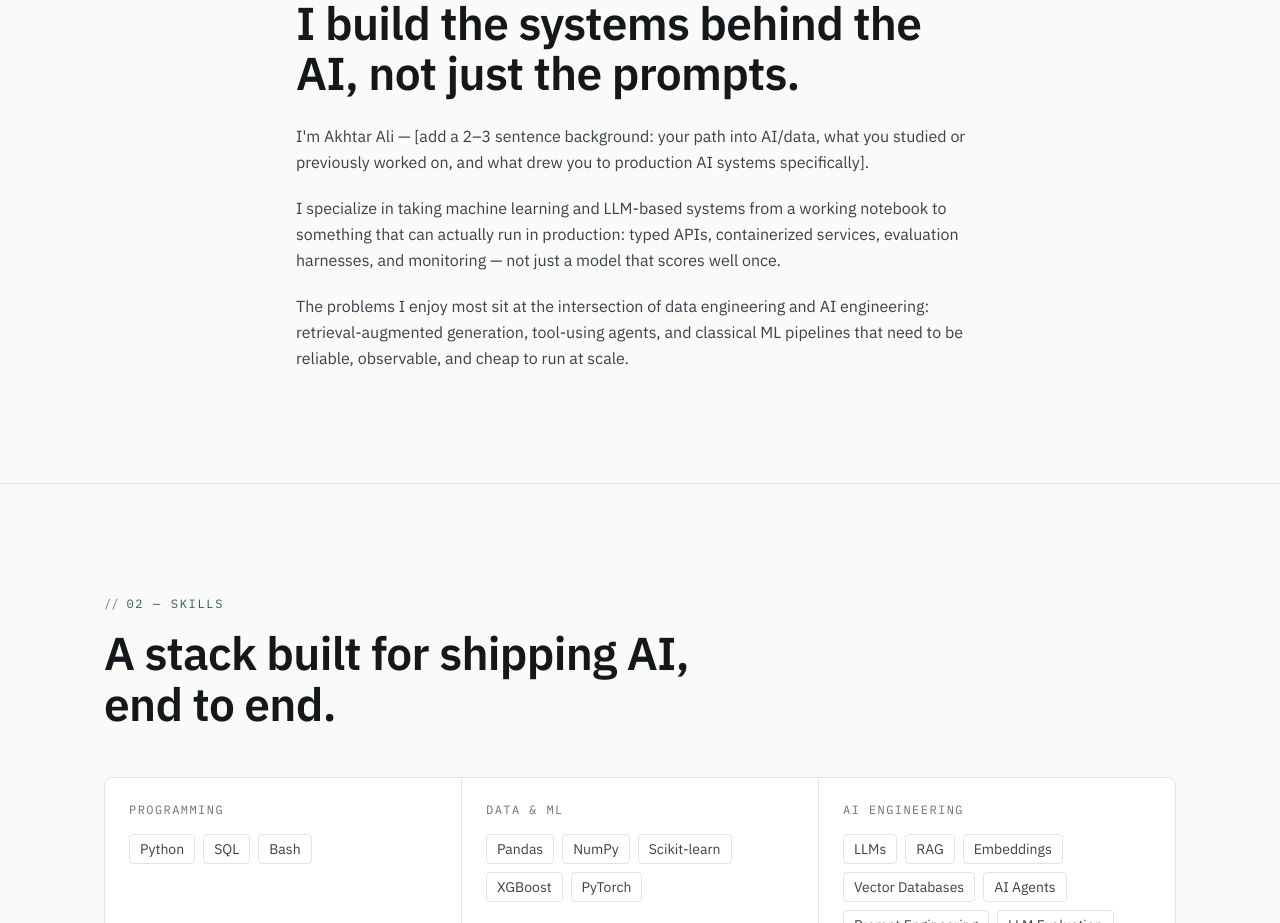
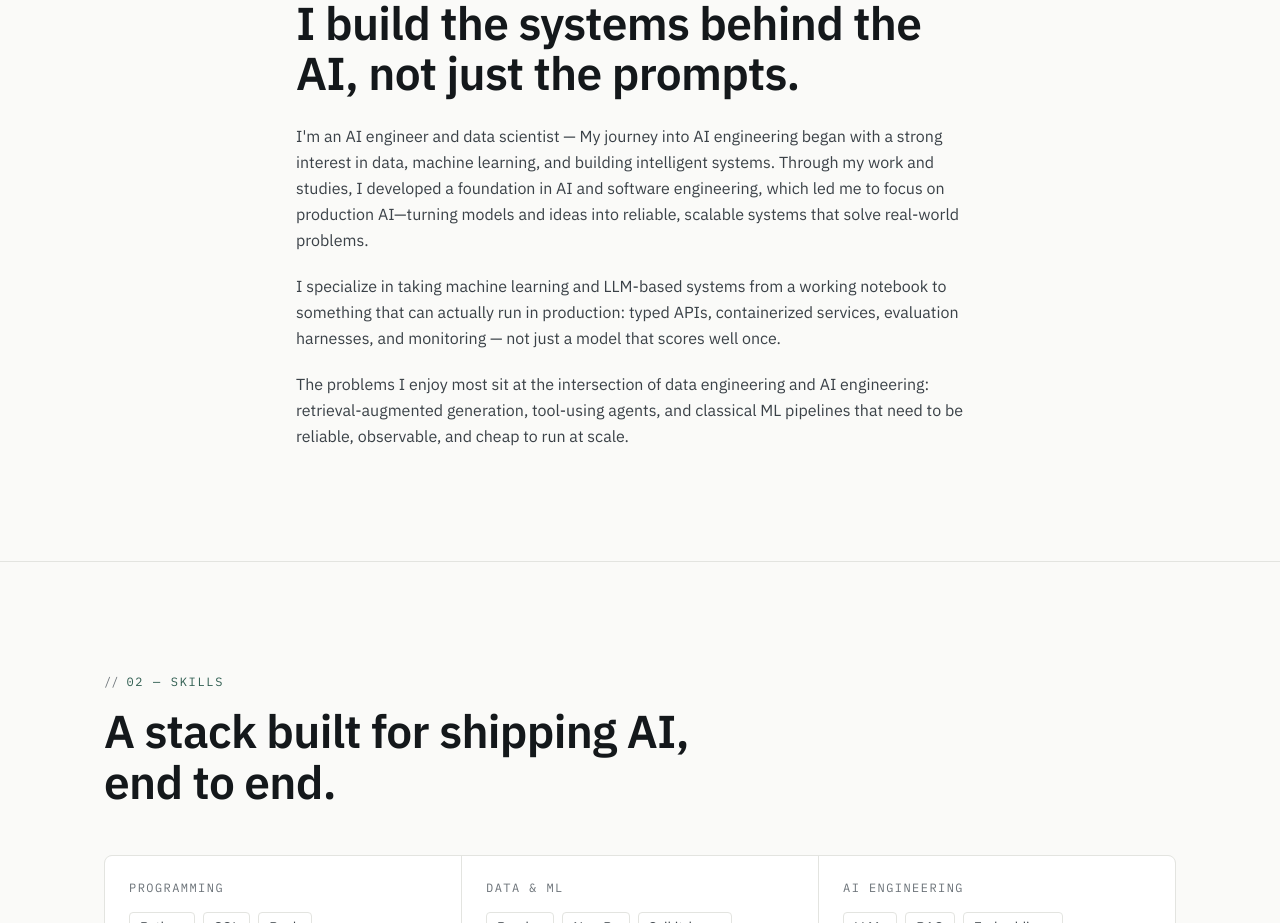
Before and after one commit to Akhtar-tech786/ai-engineer-portfolio, a React (Vite) app: page / in a window 1280 px wide. Shown: the part 940-1863 px from the top of the page. Built offline with nearby package versions, Linux system fonts and the light colour scheme.

Commit message:
updated about section

```diff
--- a/src/components/sections/About.tsx
+++ b/src/components/sections/About.tsx
@@ -12,10 +12,10 @@ export function About() {
 
         <div className="mt-6 space-y-5 text-base leading-relaxed text-ink-soft">
           <p>
-            I'm {profile.name !== "[YOUR NAME]" ? profile.name : "an AI engineer and data scientist"}
-            {" "}— [add a 2–3 sentence background: your path into AI/data,
-            what you studied or previously worked on, and what drew you to
-            production AI systems specifically].
+            I'm {profile.name !== "Akhtar Ali" ? profile.name : "an AI engineer and data scientist"}
+            {" "}— My journey into AI engineering began with a strong interest in data, machine learning, and building intelligent
+            systems. Through my work and studies, I developed a foundation in AI and software engineering, which led me to focus on
+            production AI—turning models and ideas into reliable, scalable systems that solve real-world problems.
           </p>
           <p>
             I specialize in taking machine learning and LLM-based systems
```
